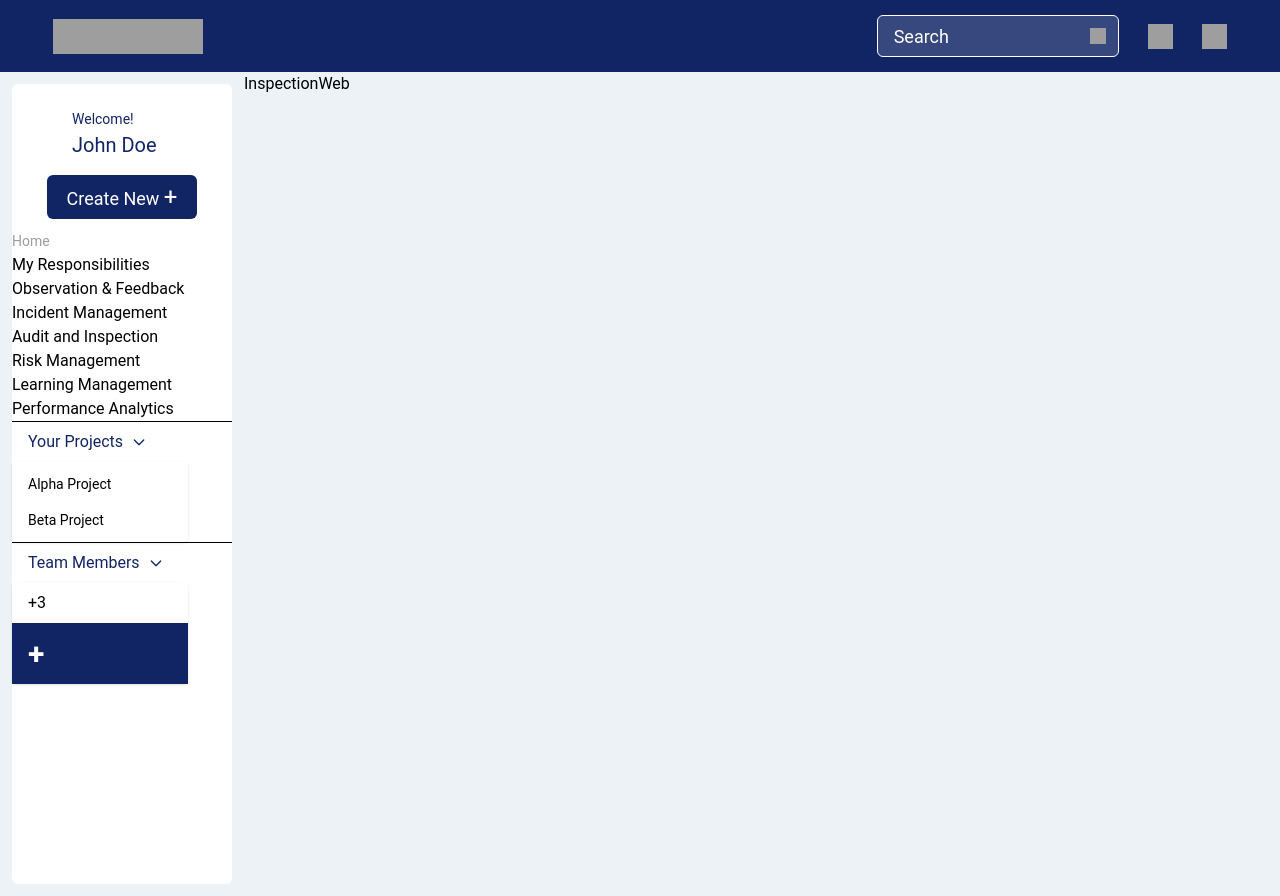
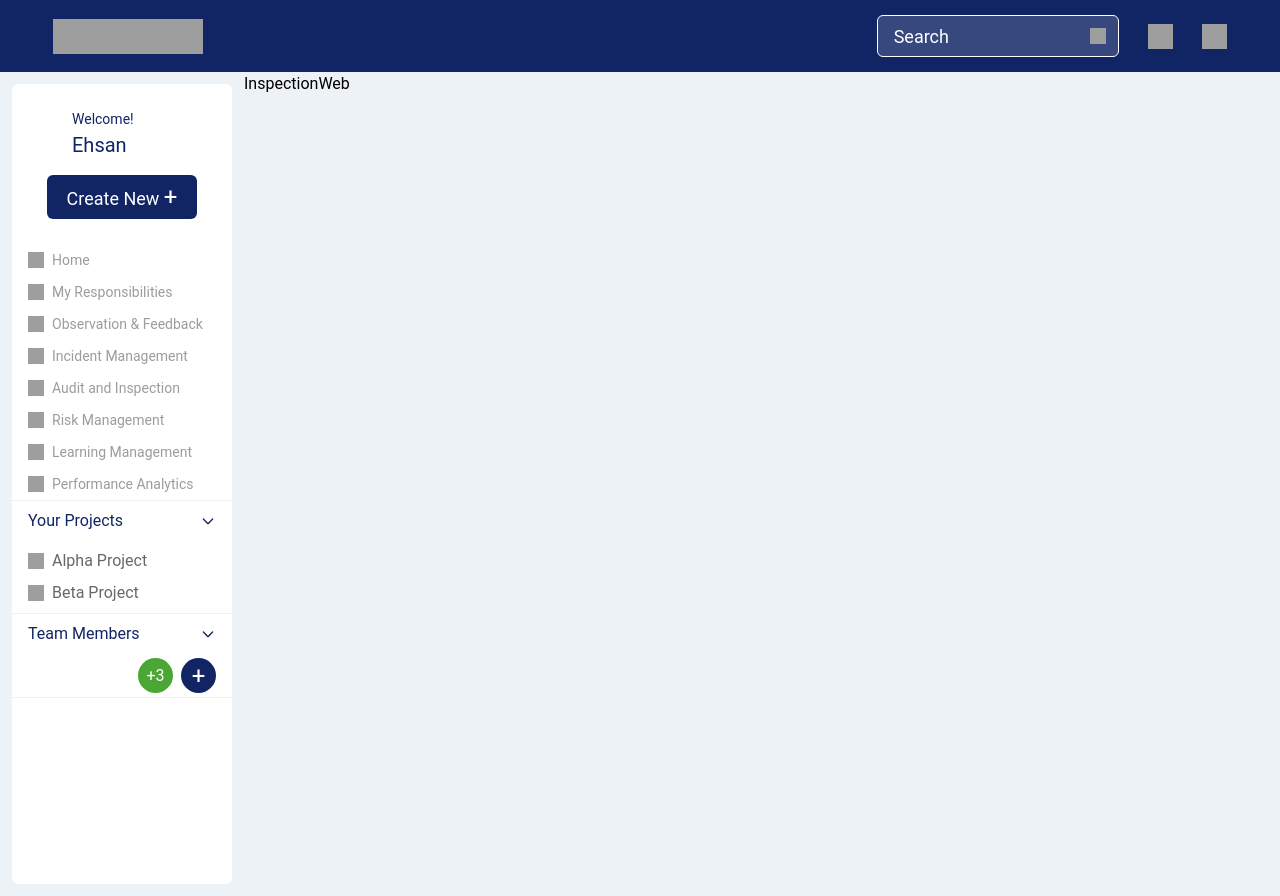
Before and after one commit to imehsans/Codistan, a React (Create React App) app in the folder inspection-web/: page /insepectionWeb in a window 1280 px wide. Built offline with nearby package versions, Linux system fonts and the light colour scheme; grey boxes are pictures that could not be loaded.

Commit message:
sidebar partially remains

```diff
--- a/inspection-web/package.json
+++ b/inspection-web/package.json
@@ -4,6 +4,10 @@
 	"description": "Inspection Web Page task",
 	"private": true,
 	"dependencies": {
+		"@fortawesome/fontawesome-svg-core": "^6.1.2",
+		"@fortawesome/free-regular-svg-icons": "^6.1.2",
+		"@fortawesome/free-solid-svg-icons": "^6.1.2",
+		"@fortawesome/react-fontawesome": "^0.2.0",
 		"@testing-library/jest-dom": "^5.16.5",
 		"@testing-library/react": "^13.3.0",
 		"@testing-library/user-event": "^13.5.0",
--- a/inspection-web/src/pages/Layout.js
+++ b/inspection-web/src/pages/Layout.js
@@ -4,49 +4,104 @@ import TeamMem from './teamMembers/TeamMem'
 import Yourprojects from './yourProject/YourProjects'
 const Layout = () => {
 	return (
-		<div className="flex ">
+		<div className="flex w-full">
 			<nav className="bg-white w-[220px] h-[100vh] rounded-md mx-[12px] my-[12px]">
-				<div className="py-[10px]">
-					<Welcome name={'John Doe'} />
+				<div className="py-[10px] pb-[25px]">
+					<Welcome name={'Ehsan'} />
 				</div>
-				<div className="divide-y">
+				<div className="divide-y divide-lightgray">
 					<ul>
-						<li className=" active:bg-lightgray">
-							<Link to="/">
-								<span
-									className="text-darkgray text-[14px] active:text-darkblue
-								"
-								>
-									Home
-								</span>
+						<li className="py-1 pl-3 border-l-4 border-white text-darkgray hover:cursor-pointer active:text-darkblue active:border-darkblue active:bg-lightgray">
+							<Link to="/" className="flex items-center w-full">
+								<img
+									className="w-[16px] my-1 h-[16px] mr-2"
+									src="https://user-images.githubusercontent.com/34196609/187050281-b6951a81-fb6e-4318-9562-675fb45a9fd0.png"
+									alt=""
+								/>
+								<span className="text-[14px]">Home</span>
 							</Link>
 						</li>
-						<li>
-							<Link to="./responsibilities">My Responsibilities</Link>
+						<li className="py-1 pl-3 border-l-4 border-white text-darkgray hover:cursor-pointer active:text-darkblue active:border-darkblue active:bg-lightgray">
+							<Link
+								to="./responsibilities"
+								className="flex items-center w-full"
+							>
+								<img
+									className="w-[16px] my-1 h-[16px] mr-2"
+									src="https://user-images.githubusercontent.com/34196609/187050281-b6951a81-fb6e-4318-9562-675fb45a9fd0.png"
+									alt=""
+								/>
+								<span className="text-[14px]">My Responsibilities</span>
+							</Link>
 						</li>
-						<li>
-							<Link to="./observationFeedback">Observation & Feedback</Link>
+						<li className="py-1 pl-3 border-l-4 border-white text-darkgray hover:cursor-pointer active:text-darkblue active:border-darkblue active:bg-lightgray">
+							<Link
+								to="./observationFeedback"
+								className="flex items-center w-full"
+							>
+								<img
+									className="w-[16px] my-1 h-[16px] mr-2"
+									src="https://user-images.githubusercontent.com/34196609/187050281-b6951a81-fb6e-4318-9562-675fb45a9fd0.png"
+									alt=""
+								/>
+								<span className="text-[14px]">Observation & Feedback</span>
+							</Link>
 						</li>
-						<li>
-							<Link to="./incidentMgt">Incident Management</Link>
+						<li className="py-1 pl-3 border-l-4 border-white text-darkgray hover:cursor-pointer active:text-darkblue active:border-darkblue active:bg-lightgray">
+							<Link to="./incidentMgt" className="flex items-center w-full">
+								<img
+									className="w-[16px] my-1 h-[16px] mr-2"
+									src="https://user-images.githubusercontent.com/34196609/187050281-b6951a81-fb6e-4318-9562-675fb45a9fd0.png"
+									alt=""
+								/>
+								<span className="text-[14px]">Incident Management</span>
+							</Link>
 						</li>
-						<li>
-							<Link to="./insepectionWeb">Audit and Inspection</Link>
+						<li className="py-1 pl-3 border-l-4 border-white text-darkgray hover:cursor-pointer active:text-darkblue active:border-darkblue active:bg-lightgray">
+							<Link to="./insepectionWeb" className="flex items-center w-full">
+								<img
+									className="w-[16px] my-1 h-[16px] mr-2"
+									src="https://user-images.githubusercontent.com/34196609/187050281-b6951a81-fb6e-4318-9562-675fb45a9fd0.png"
+									alt=""
+								/>
+								<span className="text-[14px]">Audit and Inspection</span>
+							</Link>
 						</li>
-						<li>
-							<Link to="./riskMgt">Risk Management</Link>
+						<li className="py-1 pl-3 border-l-4 border-white text-darkgray hover:cursor-pointer active:text-darkblue active:border-darkblue active:bg-lightgray">
+							<Link to="./riskMgt" className="flex items-center w-full">
+								<img
+									className="w-[16px] my-1 h-[16px] mr-2"
+									src="https://user-images.githubusercontent.com/34196609/187050281-b6951a81-fb6e-4318-9562-675fb45a9fd0.png"
+									alt=""
+								/>
+								<span className="text-[14px]">Risk Management</span>
+							</Link>
 						</li>
-						<li>
-							<Link to="./learningMgt">Learning Management</Link>
+						<li className="py-1 pl-3 border-l-4 border-white text-darkgray hover:cursor-pointer active:text-darkblue active:border-darkblue active:bg-lightgray">
+							<Link to="./learningMgt" className="flex items-center w-full">
+								<img
+									className="w-[16px] my-1 h-[16px] mr-2"
+									src="https://user-images.githubusercontent.com/34196609/187050281-b6951a81-fb6e-4318-9562-675fb45a9fd0.png"
+									alt=""
+								/>
+								<span className="text-[14px]">Learning Management</span>
+							</Link>
 						</li>
-						<li>
-							<Link to="./analytics">Performance Analytics</Link>
+						<li className="py-1 pl-3 border-l-4 border-white text-darkgray hover:cursor-pointer active:text-darkblue active:border-darkblue active:bg-lightgray">
+							<Link to="./analytics" className="flex items-center w-full">
+								<img
+									className="w-[16px] my-1 h-[16px] mr-2"
+									src="https://user-images.githubusercontent.com/34196609/187050281-b6951a81-fb6e-4318-9562-675fb45a9fd0.png"
+									alt=""
+								/>
+								<span className="text-[14px]">Performance Analytics</span>
+							</Link>
 						</li>
 					</ul>
 					<div>
 						<Yourprojects />
 					</div>
-					<div>
+					<div className='className="border-b divide-lightgray'>
 						<TeamMem />
 					</div>
 				</div>
--- a/inspection-web/src/pages/teamMembers/TeamMem.js
+++ b/inspection-web/src/pages/teamMembers/TeamMem.js
@@ -24,7 +24,7 @@ const TeamMem = () => {
 				onClick={() => toggleDropDown()}
 				id="dropdownDividerButton"
 				data-dropdown-toggle="dropdownDivider"
-				class="flex text-darkblue px-4 py-2  items-center focus:bg-dark"
+				class="w-full py-2 justify-between flex text-darkblue px-4 items-center"
 				type="button"
 			>
 				Team Members{' '}
@@ -45,17 +45,16 @@ const TeamMem = () => {
 				</svg>
 			</button>
 
-			<div id="countmain" class="z-40 w-44 rounded  shadow">
-				<a href="#home" class="block py-2 px-4">
-					+{count}
-				</a>
-				<a
+			<div id="countmain" class="py-1 flex justify-end border-b">
+				<div class="w-[35px] h-[35px] mx-2 text-white bg-green flex justify-center items-center rounded-full">
+					<span>+{count}</span>
+				</div>
+				<button
 					onClick={() => setCount(count + 1)}
-					href="#home"
-					class="text-[30px] font-[700] block bg-darkblue text-white py-2 px-4 "
+					class="text-[24px] bg-darkblue w-[35px] h-[35px] mr-4 text-white  flex justify-center items-center rounded-full"
 				>
 					+
-				</a>
+				</button>
 			</div>
 		</>
 	)
--- a/inspection-web/src/pages/yourProject/YourProjects.js
+++ b/inspection-web/src/pages/yourProject/YourProjects.js
@@ -24,8 +24,7 @@ const Yourprojects = () => {
 				onClick={() => toggleDropDown()}
 				id="dropdownDividerButton"
 				data-dropdown-toggle="dropdownDivider"
-				class="flex text-darkblue px-4 py-2  items-center focus:bg-dark"
-				type="button"
+				class="w-full py-2 justify-between flex text-darkblue px-4 items-center"
 			>
 				Your Projects{' '}
 				<svg
@@ -45,17 +44,36 @@ const Yourprojects = () => {
 				</svg>
 			</button>
 
-			<div id="dropdownDivider" class="z-40 w-44 rounded  shadow">
-				<ul class="py-1 text-sm" aria-labelledby="dropdownDividerButton">
-					<li>
-						<a href="#home" class="block py-2 px-4">
-							<Link to="./alpha">Alpha Project</Link>
-						</a>
+			<div id="dropdownDivider" className="py-1">
+				<ul aria-labelledby="dropdownDividerButton">
+					<li className="pl-3 border-l-4 border-white text-darkgray hover:cursor-pointer active:text-darkblue active:border-darkblue active:bg-lightgray">
+						<Link
+							to="./alpha"
+							className="flex items-center w-full py-1 text-gray900 active:text-darkblue "
+						>
+							<img
+								className="w-[16px] h-[16px]"
+								src="https://user-images.githubusercontent.com/34196609/187050281-b6951a81-fb6e-4318-9562-675fb45a9fd0.png"
+								alt=""
+							/>
+							<span className="pl-2">Alpha Project</span>
+						</Link>
 					</li>
-					<li>
-						<a href="#home" class="block py-2 px-4 ">
-							<Link to="./beta">Beta Project</Link>
-						</a>
+
+					<li className="pl-3 border-l-4 border-white text-darkgray hover:cursor-pointer active:text-darkblue active:border-darkblue active:bg-lightgray">
+						<Link
+							to="./beta"
+							className="flex items-center w-full py-1 text-gray900 active:text-darkblue "
+						>
+							<img
+								className="w-[16px] h-[16px]"
+								src="https://user-images.githubusercontent.com/34196609/187050281-b6951a81-fb6e-4318-9562-675fb45a9fd0.png"
+								alt=""
+							/>
+							<span className="pl-2 text-gray900 active:text-darkblue">
+								Beta Project
+							</span>
+						</Link>
 					</li>
 				</ul>
 			</div>
--- a/inspection-web/tailwind.config.js
+++ b/inspection-web/tailwind.config.js
@@ -20,6 +20,7 @@ module.exports = {
 			secondary: '#727272',
 			lightgray: '#EDF2F6',
 			darkgray: '#9C9C9C',
+			gray900: '#686868',
 		},
 		extend: {},
 	},
```
Also changed, not shown: 1 other file (tests, documents, lock files or other folders).
